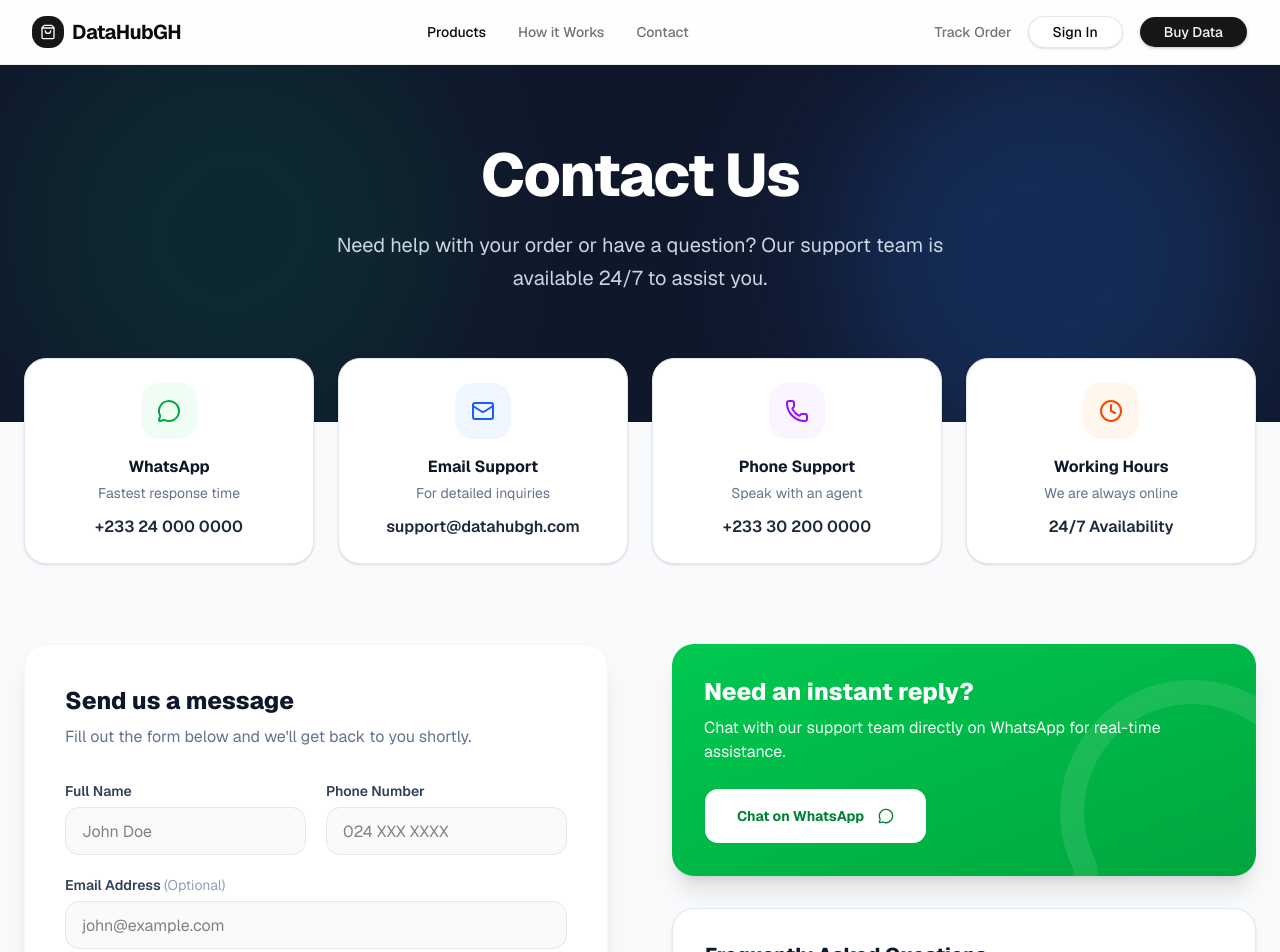
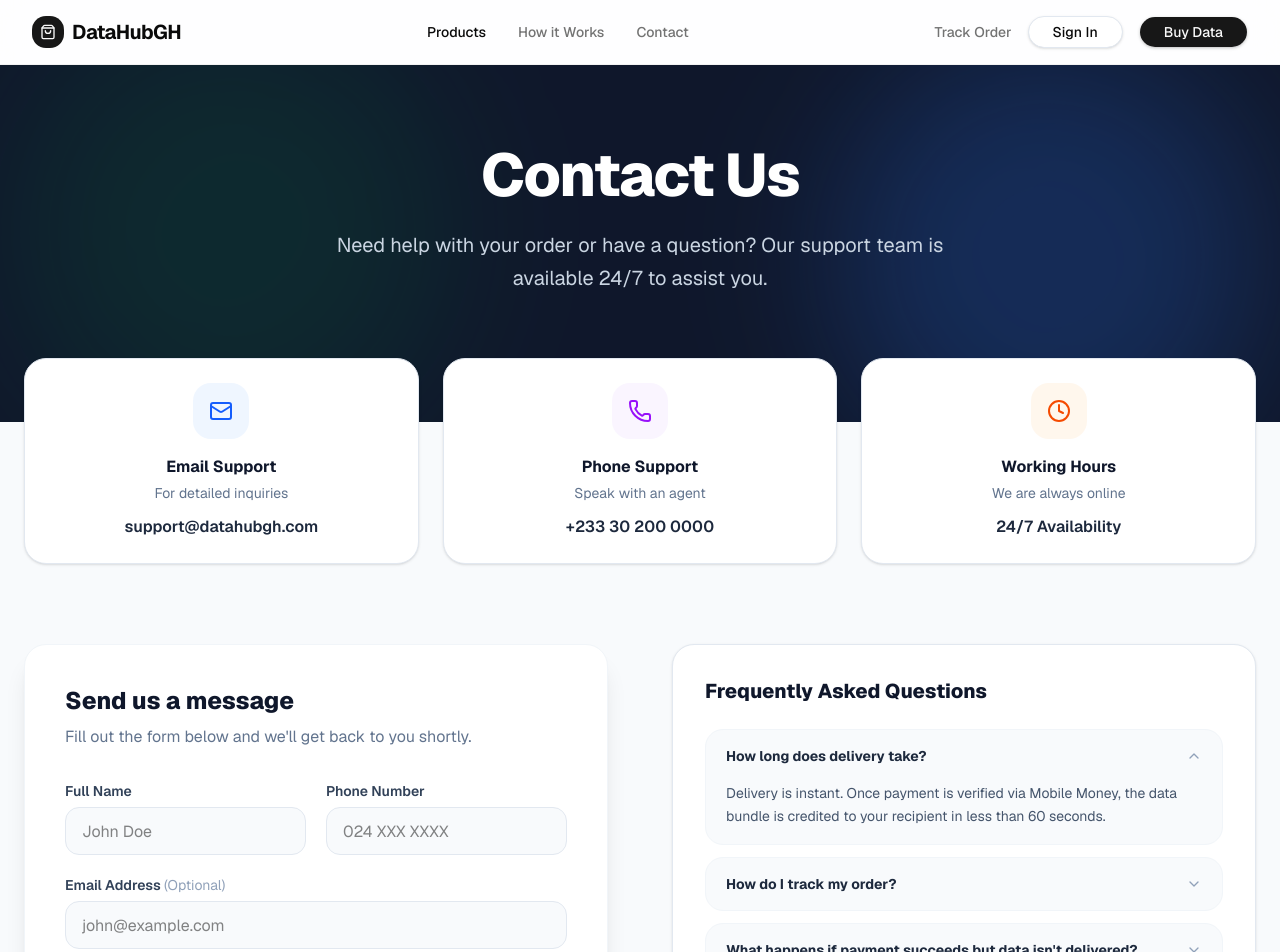
Before and after one commit to jerkboom/datahubgh, a Next.js app in the folder apps/web/: page /contact in a window 1280 px wide. Shown: the top 952 px of the page. Built offline with nearby package versions, Linux system fonts and the light colour scheme.

Commit message:
feat(web): remove all WhatsApp references, float button, and contact cards

```diff
--- a/apps/web/src/app/contact/layout.tsx
+++ b/apps/web/src/app/contact/layout.tsx
@@ -2,7 +2,7 @@ import { Metadata } from "next";
 
 export const metadata: Metadata = {
   title: "Contact Us | DataHubGH",
-  description: "Need help with your DataHubGH order? Contact our 24/7 support team via WhatsApp, email, or phone. We are here to help.",
+  description: "Need help with your DataHubGH order? Contact our 24/7 support team via email or phone. We are here to help.",
   openGraph: {
     title: "Contact Support | DataHubGH",
     description: "Get instant support for your data bundle purchases.",
--- a/apps/web/src/app/contact/page.tsx
+++ b/apps/web/src/app/contact/page.tsx
@@ -3,7 +3,7 @@
 import React, { useState } from "react";
 import { motion, AnimatePresence } from "framer-motion";
 import {
-  MessageCircle, Mail, Phone, Clock, ChevronDown, CheckCircle2,
+  Mail, Phone, Clock, ChevronDown, CheckCircle2,
   Send, ShieldCheck, Zap, PhoneCall
 } from "lucide-react";
 import Link from "next/link";
@@ -92,9 +92,8 @@ export default function ContactPage() {
 
         {/* SUPPORT OPTIONS */}
         <div className="max-w-7xl mx-auto px-4 sm:px-6 -mt-16 relative z-20">
-          <div className="grid grid-cols-1 md:grid-cols-2 lg:grid-cols-4 gap-6">
+          <div className="grid grid-cols-1 md:grid-cols-3 gap-6">
             {[
-              { icon: MessageCircle, title: "WhatsApp", desc: "Fastest response time", info: "+233 24 000 0000", color: "text-green-600 bg-green-50" },
               { icon: Mail, title: "Email Support", desc: "For detailed inquiries", info: "support@datahubgh.com", color: "text-blue-600 bg-blue-50" },
               { icon: Phone, title: "Phone Support", desc: "Speak with an agent", info: "+233 30 200 0000", color: "text-purple-600 bg-purple-50" },
               { icon: Clock, title: "Working Hours", desc: "We are always online", info: "24/7 Availability", color: "text-orange-600 bg-orange-50" }
@@ -220,28 +219,13 @@ export default function ContactPage() {
               )}
             </motion.div>
 
-            {/* RIGHT COLUMN (WhatsApp & FAQ) */}
+            {/* RIGHT COLUMN (FAQ) */}
             <motion.div
               initial={{ opacity: 0, x: 20 }}
               animate={{ opacity: 1, x: 0 }}
               transition={{ delay: 0.6 }}
               className="space-y-8"
             >
-              {/* WhatsApp CTA */}
-              <div className="bg-gradient-to-br from-green-500 to-green-600 rounded-3xl p-8 text-white shadow-xl relative overflow-hidden">
-                <div className="absolute right-0 bottom-0 opacity-10 scale-150 translate-x-8 translate-y-8">
-                  <MessageCircle className="w-48 h-48" />
-                </div>
-                <div className="relative z-10">
-                  <h3 className="text-2xl font-extrabold mb-2">Need an instant reply?</h3>
-                  <p className="text-green-50 mb-6">Chat with our support team directly on WhatsApp for real-time assistance.</p>
-                  <Button asChild size="lg" className="w-full sm:w-auto bg-white text-green-700 hover:bg-green-50 font-bold h-14 px-8 rounded-xl">
-                    <a href="https://wa.me/233245726892" target="_blank" rel="noreferrer">
-                      Chat on WhatsApp <MessageCircle className="w-5 h-5 ml-2" />
-                    </a>
-                  </Button>
-                </div>
-              </div>
 
               {/* FAQ */}
               <div className="bg-white rounded-3xl border border-slate-200 p-8 shadow-sm">
@@ -324,7 +308,7 @@ export default function ContactPage() {
                 <PhoneCall className="w-8 h-8" />
               </div>
               <h3 className="font-bold text-slate-900 text-lg">24/7 Support</h3>
-              <p className="text-slate-500 text-sm mt-2">Round the clock human assistance via WhatsApp.</p>
+              <p className="text-slate-500 text-sm mt-2">Round the clock human assistance via email or call.</p>
             </div>
           </div>
         </section>
--- a/apps/web/src/app/networks/[slug]/page.tsx
+++ b/apps/web/src/app/networks/[slug]/page.tsx
@@ -548,10 +548,6 @@ export default function BundleSelectionAndCheckout({ params }: { params: Promise
                           <span className="text-green-500 font-bold select-none mt-0.5">✓</span>
                           <span>Tap <strong className="text-foreground">Resend</strong> on the Paystack checkout.</span>
                         </li>
-                        <li className="flex items-start gap-2 leading-relaxed">
-                          <span className="text-green-500 font-bold select-none mt-0.5">✓</span>
-                          <span>Choose <strong className="text-foreground">WhatsApp</strong> to receive your OTP faster.</span>
-                        </li>
                       </ul>
                     </div>
                   )}
@@ -576,10 +572,6 @@ export default function BundleSelectionAndCheckout({ params }: { params: Promise
                           <span className="text-green-500 font-bold select-none mt-0.5">✓</span>
                           <span>Tap <strong className="text-foreground">Resend</strong> on the Paystack checkout.</span>
                         </li>
-                        <li className="flex items-start gap-2 leading-relaxed">
-                          <span className="text-green-500 font-bold select-none mt-0.5">✓</span>
-                          <span>Choose <strong className="text-foreground">WhatsApp</strong> to receive your OTP faster.</span>
-                        </li>
                       </ul>
                     </div>
                   )}
@@ -603,10 +595,6 @@ export default function BundleSelectionAndCheckout({ params }: { params: Promise
                         <li className="flex items-start gap-2 leading-relaxed">
                           <span className="text-green-500 font-bold select-none mt-0.5">✓</span>
                           <span>Tap <strong className="text-foreground">Resend</strong> on the Paystack checkout.</span>
-                        </li>
-                        <li className="flex items-start gap-2 leading-relaxed">
-                          <span className="text-green-500 font-bold select-none mt-0.5">✓</span>
-                          <span>Choose <strong className="text-foreground">WhatsApp</strong> to receive your OTP faster.</span>
                         </li>
                       </ul>
                     </div>
--- a/apps/web/src/app/page.tsx
+++ b/apps/web/src/app/page.tsx
@@ -4,7 +4,7 @@ import React, { useState } from "react";
 import { motion, AnimatePresence } from "framer-motion";
 import {
   ArrowRight, Zap, ShieldCheck, Clock, Star, PhoneCall,
-  CheckCircle2, Activity, MessageCircle, ChevronDown
+  CheckCircle2, Activity, ChevronDown
 } from "lucide-react";
 import Link from "next/link";
 import { Navbar } from "@/components/layout/Navbar";
@@ -246,17 +246,6 @@ export default function LandingPage() {
       </main>
 
       <Footer />
-
-      {/* Floating WhatsApp Support */}
-      <a
-        href="https://wa.me/233245726892"
-        target="_blank"
-        rel="noreferrer"
-        className="fixed bottom-6 right-6 w-14 h-14 bg-green-500 rounded-full flex items-center justify-center shadow-2xl hover:scale-110 transition-transform z-50 text-white hover:bg-green-600"
-        aria-label="Contact Support on WhatsApp"
-      >
-        <MessageCircle className="w-7 h-7" />
-      </a>
     </div>
   );
 }
```
